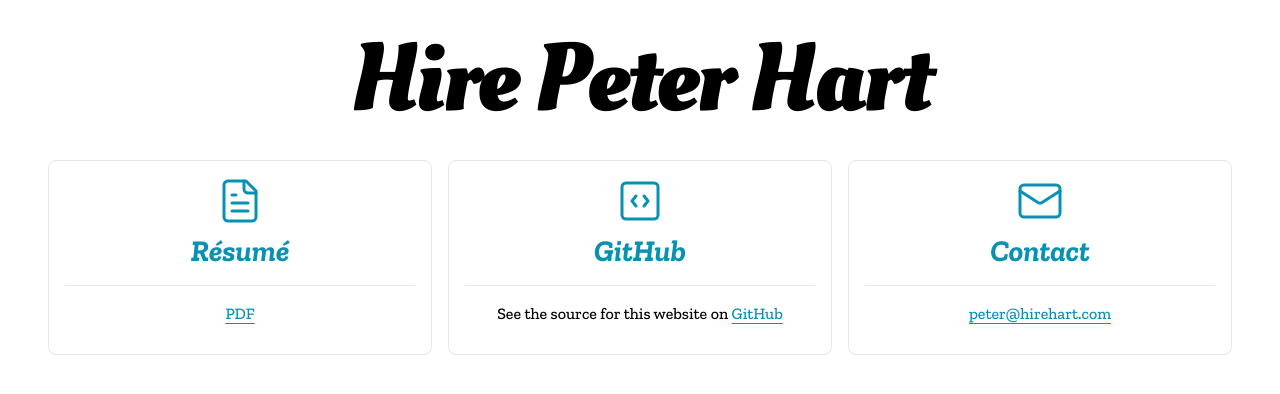
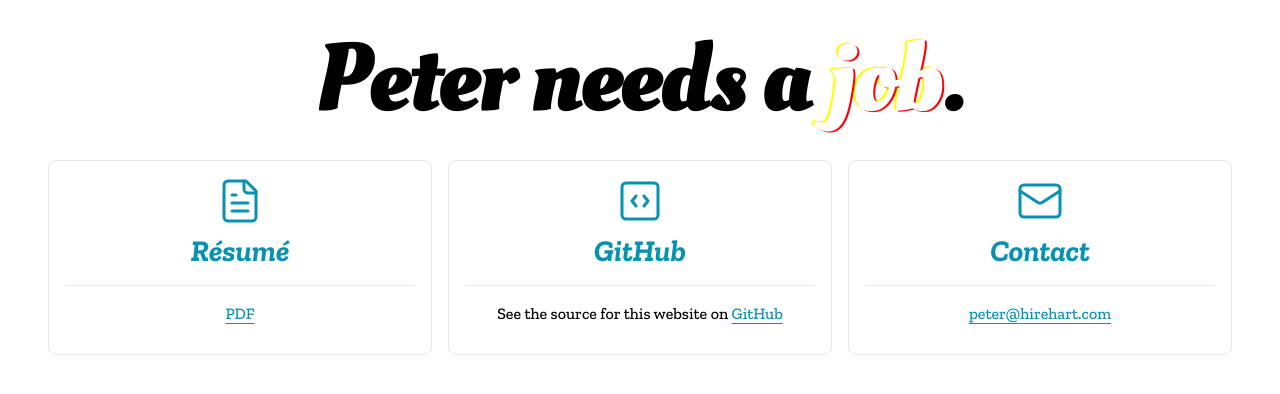
Before and after one commit to peterjhart/hirehart, a React (Vite) app: page / in a window 1280 px wide. Shown: the top 394 px of the page. Built offline with nearby package versions, Linux system fonts and the light colour scheme.

Commit message:
Add highlight-text class.

```diff
--- a/src/App.tsx
+++ b/src/App.tsx
@@ -5,7 +5,13 @@
   return (
     <div className="py-8">
       <header className="text-center mb-3">
-        <h1 className="text-8xl mb-8">Hire Peter Hart</h1>
+        <h1 className="text-8xl mb-8">
+          Peter needs a{` `}
+          <span className="highlighted-text" data-text="job">
+            job
+          </span>
+          .
+        </h1>
       </header>
 
       <div className="grid xs:grid-cols-1 md:grid-cols-3 gap-4 mx-12">
--- a/src/css/app.css
+++ b/src/css/app.css
@@ -3,3 +3,30 @@
 @tailwind base;
 @tailwind components;
 @tailwind utilities;
+
+.highlighted-text {
+  display: inline-block;
+  color: white;
+  position: relative;
+}
+
+.highlighted-text::before, .highlighted-text::after {
+  content: attr(data-text);
+  height: 100%;
+  top: 0;
+  width: 100%;
+  position: absolute;
+  z-index: -1;
+}
+
+.highlighted-text::before {
+  color: yellow;
+  left: -2px;
+  top: -1px;
+}
+
+.highlighted-text::after {
+  color: red;
+  left: 2px;
+  top: 1px;
+}
```
Also changed, not shown: 1 other file (tests, documents, lock files or other folders).
